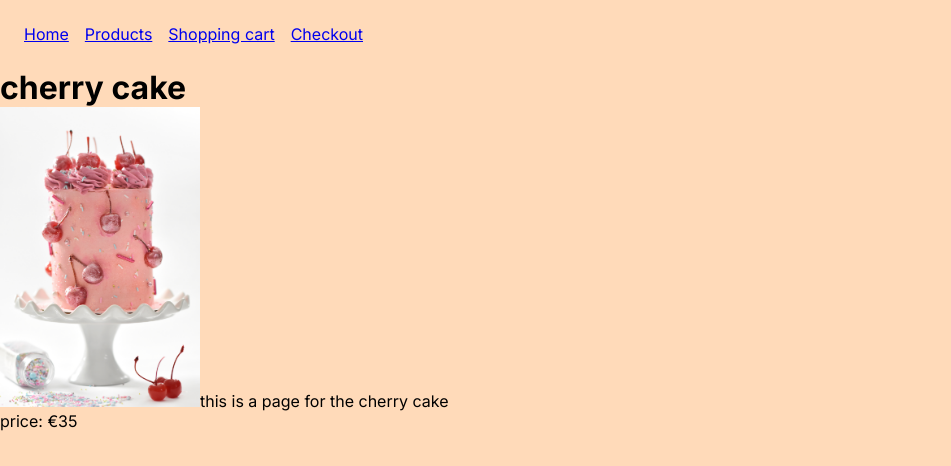
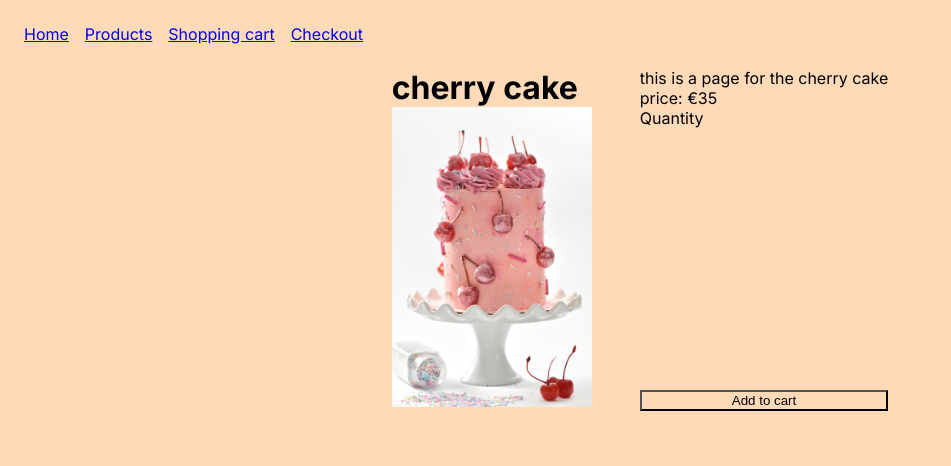
Before and after one commit to Tungstic/next-js-ecommerce-store, a Next.js app: page /products/1 in a window 1280 px wide. Shown: the top 466 px of the page, without its empty margins (0-951 px from the left). Built offline with nearby package versions, Linux system fonts and the light colour scheme.

Commit message:
Add styles to each cake page

```diff
--- a/app/globals.scss
+++ b/app/globals.scss
@@ -1,6 +1,7 @@
 * {
   margin: 0;
   background-color: peachpuff;
+  box-sizing: border-box;
 }
 
 nav {
--- a/app/products/[cakeId]/page.js
+++ b/app/products/[cakeId]/page.js
@@ -1,6 +1,7 @@
 import Image from 'next/image';
 import { notFound } from 'next/navigation';
 import { getCakeById } from '../../../database/cakes';
+import styles from './page.module.scss';
 
 export const dynamic = 'force-dynamic';
 
@@ -14,7 +15,8 @@ export default function CakePage({ params }) {
   }
 
   return (
-    <main>
+    <main className={styles.cakeCard}>
+      <div>
         <h1>{`${singleCake.name} cake`}</h1>
         <Image
           data-test-id="product-image"
@@ -22,8 +24,13 @@ export default function CakePage({ params }) {
           width={200}
           height={300}
         />
-      this is a page for the {singleCake.name} cake
+      </div>
+      <div className={styles.description}>
+        <div>this is a page for the {singleCake.name} cake</div>
         <div data-test-id="product-price">{`price: €${singleCake.price}`}</div>
+        <div>Quantity</div>
+        <button>Add to cart</button>
+      </div>
     </main>
   );
 }
--- /dev/null
+++ b/app/products/[cakeId]/page.module.scss
@@ -0,0 +1,14 @@
+.cakeCard {
+  display: flex;
+  gap: 48px;
+  justify-content: center;
+}
+
+.description {
+  display: flex;
+  flex-direction: column;
+
+  button {
+    margin-top: auto;
+  }
+}
```
Lines whose indentation alone changed are shown as unchanged.
